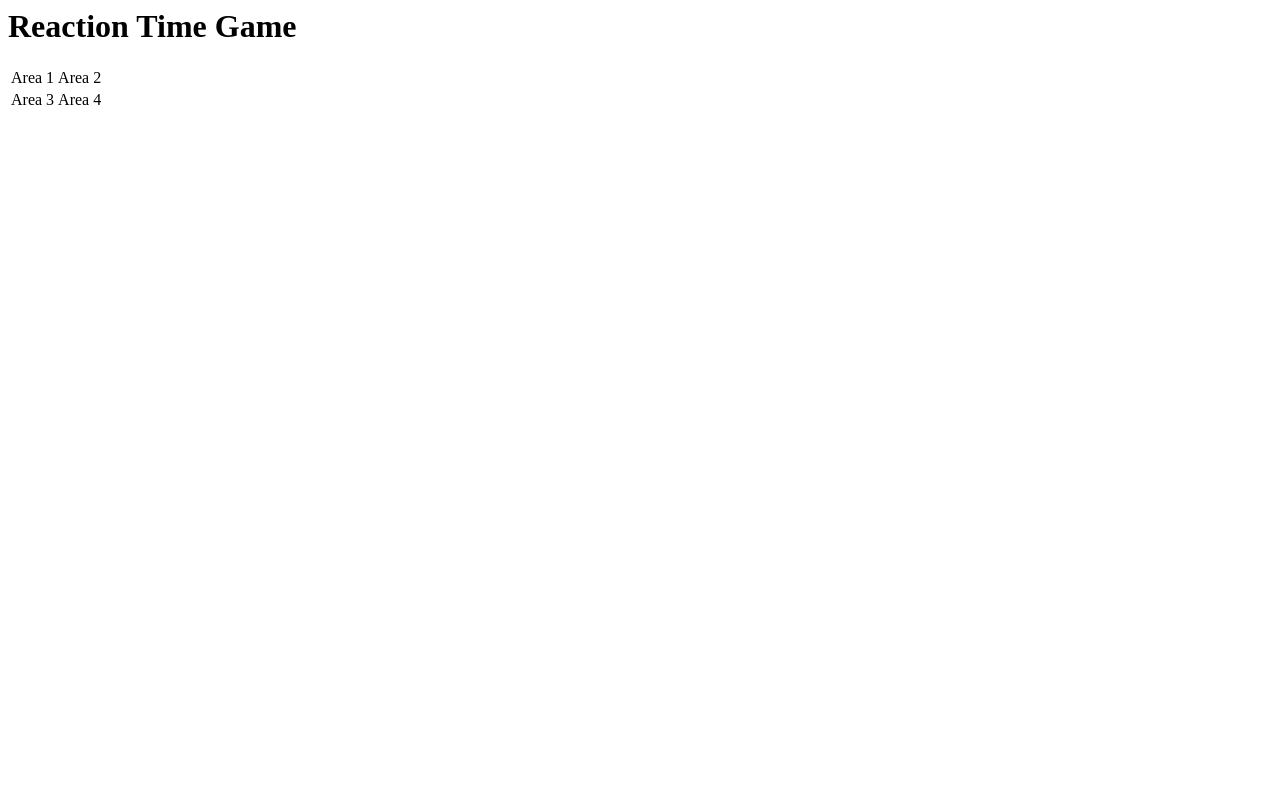
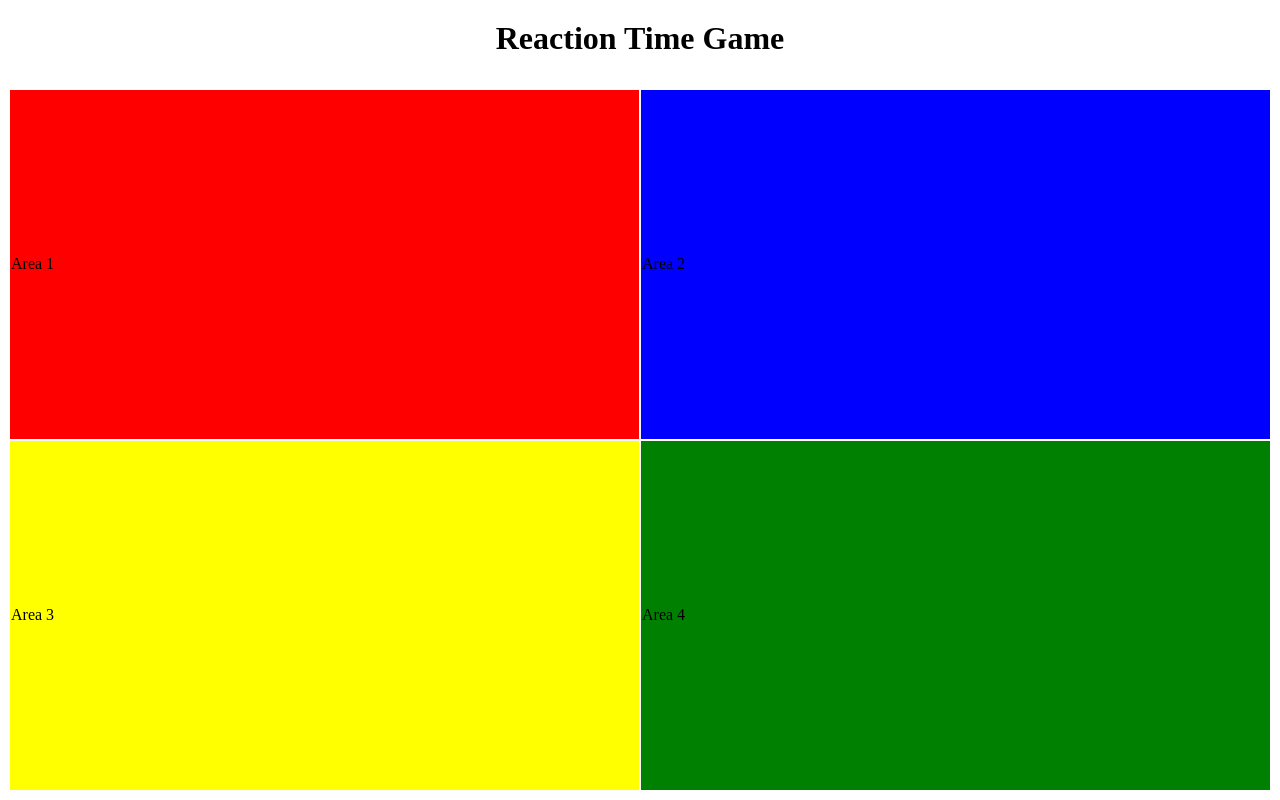
Before and after one commit to dfbr/reactionTime, a plain HTML site: page index.html in a window 1280 px wide. Drawn offline with Linux system fonts and the light colour scheme.

Commit message:
updating html file

```diff
--- a/index.html
+++ b/index.html
@@ -1,18 +1,47 @@
 <html>
     <head>
         <title>Reaction time game</title>
-        <script></script>
+        <script>
+            function whichElement(e) {
+                var targ;
+                if (!e) {
+                    var e = window.event;
+                }
+                if (e.target) {
+                    targ = e.target.srcElementID;
+                } else if (e.srcElementID) {
+                    targ = e.srcElementID;
+                }
+                alert("You clicked on " + targ + ".");
+            }
+/*            function getArea (e) {
+                var targ;
+                if (!e) {
+                    var e = window.event;
+              } else if (e.srcElement) {
+                    targ = e.srcElementID;
+                    changeColour(targ)
+                }
+            }
+            function changeColour(area) {
+                document.getElementbyID("area1").bgcolor = blue;
+            }
+            */
+        </script>
     </head>
-    <body>
-        <h1>Reaction Time Game</h1>
-        <table>
-            <tr>
-                <td>Area 1</td>
-                <td>Area 2</td>
+    <body onmousedown="whichElement(event)">
+
+        <table width="100%" height="100%">
+            <th width="100%" height="10%" colspan="2">
+                <h1>Reaction Time Game</h1>
+            </th>
+            <tr height="45%">
+                <td id="area1" width="50%" bgcolor="red">Area 1</td>
+                <td id="area2" width="50%" bgcolor="blue">Area 2</td>
             </tr>
-            <tr>
-                <td>Area 3</td>
-                <td>Area 4</td>
+            <tr height="45%">
+                <td id="area3" width="50%" bgcolor="yellow">Area 3</td>
+                <td id="area4" width="50%" bgcolor="green">Area 4</td>
             </tr>
         </table>
     </body>
```
Also changed, not shown: 1 other file.
